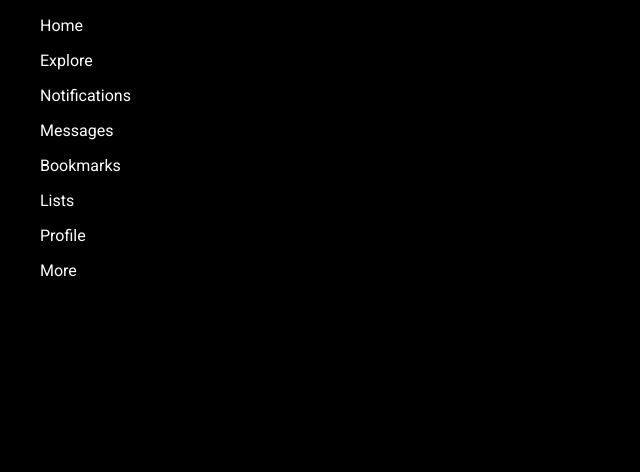
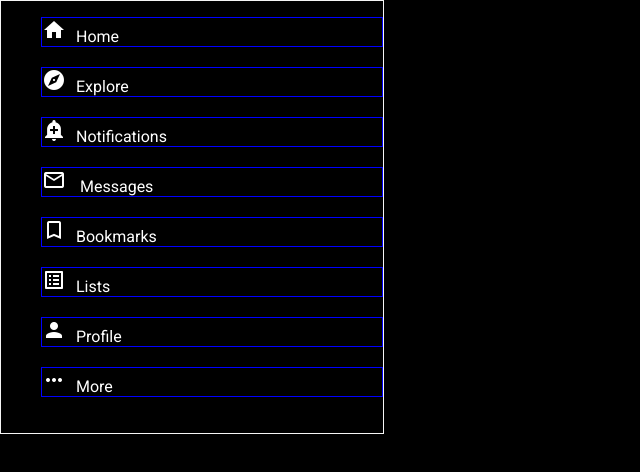
Before and after one commit to yehiagamalx/angtweets, an Angular app: page / in a window 1280 px wide. Shown: the top 472 px of the page, without its empty margins (0-640 px from the left). Built offline with nearby package versions, Linux system fonts and the light colour scheme.

Commit message:
fix the ul list

```diff
--- a/src/app/modules/shared/sidebar/sidebar.component.css
+++ b/src/app/modules/shared/sidebar/sidebar.component.css
@@ -1,4 +1,21 @@
 .sb-container {
   background-color: black;
   color: white;
+  border: 1px solid whitesmoke;
+
 }
+
+.sb-container > ul {
+  display: flex;
+  flex-direction: column;
+  list-style: none;
+
+}
+.sb-container > ul > li {
+  margin-bottom: 20px;
+  border: 1px solid blue;
+
+}
+.sb-container > ul > li > span {
+  margin-left: 10px;
+}
--- a/src/app/modules/shared/sidebar/sidebar.component.html
+++ b/src/app/modules/shared/sidebar/sidebar.component.html
@@ -1,26 +1,12 @@
 <div class="sb-container">
-  <ul class="li">
-    Home
-  </ul>
-  <ul class="li">
-    Explore
-  </ul>
-  <ul class="li">
-    Notifications
-  </ul>
-  <ul class="li">
-    Messages
-  </ul>
-  <ul class="li">
-    Bookmarks
-  </ul>
-  <ul class="li">
-    Lists
-  </ul>
-  <ul class="li">
-    Profile
-  </ul>
-  <ul class="li">
-    More
+  <ul>
+    <li><mat-icon>home</mat-icon><span>Home</span></li>
+    <li><mat-icon>explore</mat-icon> <span>Explore</span></li>
+    <li><mat-icon>add_alert</mat-icon> <span>Notifications</span></li>
+    <li><mat-icon> mail_outline</mat-icon> <span> Messages </span></li>
+    <li><mat-icon>bookmark_border</mat-icon> <span>Bookmarks</span></li>
+    <li><mat-icon> list_alt</mat-icon> <span>Lists</span></li>
+    <li><mat-icon>person</mat-icon> <span>Profile</span></li>
+    <li><mat-icon>more_horiz</mat-icon> <span>More</span></li>
   </ul>
 </div>
--- a/src/styles.css
+++ b/src/styles.css
@@ -1,9 +1,10 @@
 /* You can add global styles to this file, and also import other style files */
+
+html, body { height: 100%; }
+body { margin: 0; font-family: Roboto, "Helvetica Neue", sans-serif; }
+
 body {
   box-sizing: border-box;
   margin: 0 auto;
   padding: 0;
 }
-
-html, body { height: 100%; }
-body { margin: 0; font-family: Roboto, "Helvetica Neue", sans-serif; }
```
Also changed, not shown: src/app/modules/shared/shared.module.ts (+5 -3 lines).
